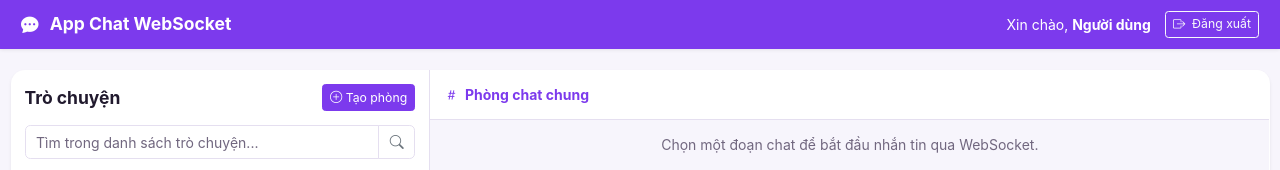
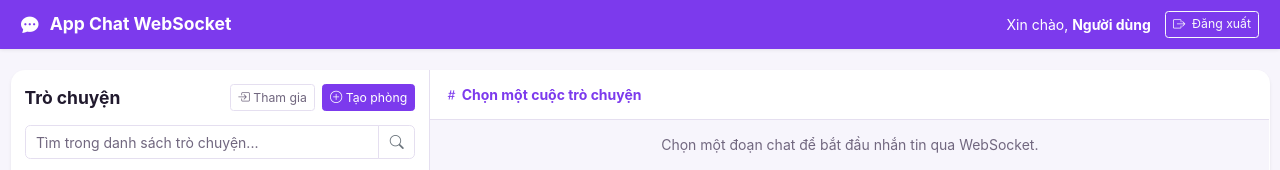
Before and after one commit to 23130197-Nam/Front-end, a React (Vite) app: page /chat in a window 1280 px wide. Shown: the top 170 px of the page. Built offline with nearby package versions, Linux system fonts and the light colour scheme; no server answers.

Commit message:
tích hợp tham gia và rời phòng vào ChatPage

```diff
--- a/src/pages/ChatPage.tsx
+++ b/src/pages/ChatPage.tsx
@@ -1,4 +1,4 @@
-import { useEffect } from 'react';
+import { useCallback, useEffect, useState } from 'react';
 import { useNavigate } from 'react-router-dom';
 import { useAppSelector, useAppDispatch } from '../store/hooks';
 import { logout, authSuccess } from '../features/auth/userReducer';
@@ -7,11 +7,15 @@ import { reLoginWithWebSocket, logoutWithWebSocket } from '../features/auth/auth
 import { useConversationList } from '../features/chat/hooks/useConversationList';
 import ConversationList from '../features/chat/components/ConversationList';
 import CreateRoomModal from '../features/chat/components/CreateRoomModal';
+import JoinRoomModal from '../features/chat/components/JoinRoomModal';
+import LeaveRoomModal from '../features/chat/components/LeaveRoomModal';
+import type { ConversationSummary } from '../types/chat.type';
 
 export default function ChatPage() {
   const navigate = useNavigate();
   const dispatch = useAppDispatch();
   const { isAuthenticated, user } = useAppSelector((state) => state.user);
+  const [selectedConversation, setSelectedConversation] = useState<ConversationSummary | null>(null);
   const {
     conversations,
     isLoading: isLoadingConversations,
@@ -48,6 +52,11 @@ export default function ChatPage() {
     navigate('/login');
   };
 
+  const handleLeftRoom = useCallback(() => {
+    setSelectedConversation(null);
+    refreshConversations();
+  }, [refreshConversations]);
+
   return (
       <div className="container-fluid vh-100 d-flex flex-column bg-light p-0">
         <nav className="navbar navbar-expand-lg navbar-dark px-4 shadow-sm" style={{ backgroundColor: '#7C3AED' }}>
@@ -61,8 +70,18 @@ export default function ChatPage() {
         <div className="container-fluid flex-grow-1 p-4 overflow-hidden">
           <div className="row h-100 bg-white rounded-4 shadow-sm overflow-hidden">
             <div className="col-md-4 border-end p-3 d-flex flex-column" style={{ height: 'calc(100vh - 100px)' }}>
-            <div className="d-flex align-items-center justify-content-between mb-3">
+              <div className="d-flex align-items-center justify-content-between gap-2 mb-3">
                 <h5 className="fw-bold mb-0" style={{ color: '#211A2E' }}>Trò chuyện</h5>
+                <div className="d-flex gap-2">
+                  <button
+                      className="btn btn-outline-secondary btn-sm"
+                      type="button"
+                      data-bs-toggle="modal"
+                      data-bs-target="#joinRoomModal"
+                  >
+                    <i className="bi bi-box-arrow-in-right me-1"></i>
+                    Tham gia
+                  </button>
                   <button
                       className="btn btn-custom-primary btn-sm"
                       type="button"
@@ -73,16 +92,35 @@ export default function ChatPage() {
                     Tạo phòng
                   </button>
                 </div>
+              </div>
               <ConversationList
                   conversations={conversations}
+                  selectedConversation={selectedConversation}
                   isLoading={isLoadingConversations}
                   error={conversationError}
+                  onSelect={setSelectedConversation}
                   onRefresh={refreshConversations}
               />
             </div>
 
             <div className="col-md-8 d-flex flex-column p-0" style={{ height: 'calc(100vh - 100px)' }}>
-            <div className="p-3 border-bottom bg-white fw-bold"><span style={{ color: '#7C3AED' }}><i className="bi bi-hash me-1"></i> Phòng chat chung</span></div>
+              <div className="p-3 border-bottom bg-white d-flex align-items-center justify-content-between gap-3">
+              <span className="fw-bold text-truncate" style={{ color: '#7C3AED' }}>
+                <i className={`bi ${selectedConversation?.type === 0 ? 'bi-person-fill' : 'bi-hash'} me-1`}></i>
+                {selectedConversation?.name || 'Chọn một cuộc trò chuyện'}
+              </span>
+                {selectedConversation?.type === 1 && (
+                    <button
+                        className="btn btn-outline-danger btn-sm flex-shrink-0"
+                        type="button"
+                        data-bs-toggle="modal"
+                        data-bs-target="#leaveRoomModal"
+                    >
+                      <i className="bi bi-box-arrow-right me-1"></i>
+                      Rời phòng
+                    </button>
+                )}
+              </div>
               <div className="flex-grow-1 p-3 overflow-auto bg-light">
                 <div className="text-center text-muted my-auto"><p>Chọn một đoạn chat để bắt đầu nhắn tin qua WebSocket.</p></div>
               </div>
@@ -97,6 +135,11 @@ export default function ChatPage() {
           </div>
         </div>
         <CreateRoomModal onCreated={refreshConversations} />
+        <JoinRoomModal onJoined={refreshConversations} />
+        <LeaveRoomModal
+            roomName={selectedConversation?.type === 1 ? selectedConversation.name : null}
+            onLeft={handleLeftRoom}
+        />
       </div>
   );
 }
```
Lines whose indentation alone changed are shown as unchanged.
